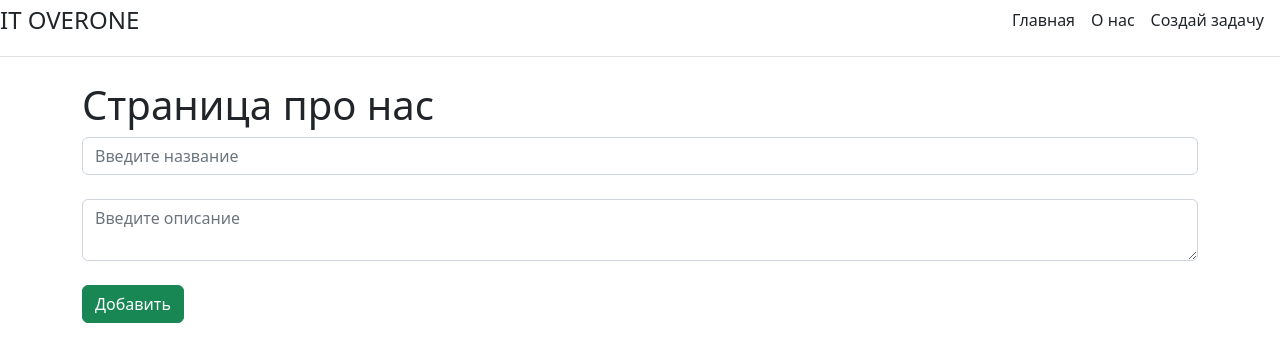
After one commit to AliceMonte/Djangoproject93-109, a Django app: template vebsite/main/templates/main/create.html in a window 1280 px wide. The commit adds this page. Shown: the top 362 px of the page. Run offline with Django 3.2, Linux system fonts and the light colour scheme; the template is opened without the code that fills it, so the values that code supplies are empty.

Commit message:
lesson 104

```diff
--- a/vebsite/main/templates/main/base.html
+++ b/vebsite/main/templates/main/base.html
@@ -17,6 +17,7 @@
       <nav class="d-inline-flex mt-2 mt-md-0 ms-md-auto">
         <a class="me-3 py-2 text-dark text-decoration-none" href="{% url 'home' %}">Главная</a>
         <a class="me-3 py-2 text-dark text-decoration-none" href="{% url 'about' %}">О нас</a>
+        <a class="me-3 py-2 text-dark text-decoration-none" href="{% url 'create' %}">Создай задачу</a>
       </nav>
 </div>
 <div class="container">
--- /dev/null
+++ b/vebsite/main/templates/main/create.html
@@ -0,0 +1,16 @@
+{% extends 'main/base.html' %}
+
+{% block title %}
+Создать новую задачу
+{% endblock %}
+
+
+{% block content %}
+    <h1>Страница про нас</h1>
+    <form method="post">
+        {% csrf_token %}
+        <input type="text" placeholder="Введите название" class="form-control"><br>
+        <textarea type="text" placeholder="Введите описание" class="form-control"></textarea><br>
+        <button type="submit" class="btn btn-success">Добавить</button>
+    </form>
+{% endblock %}
--- a/vebsite/main/urls.py
+++ b/vebsite/main/urls.py
@@ -3,5 +3,6 @@ from . import views
 
 urlpatterns = [
     path('', views.index, name='home'),
-    path('about-us', views.about, name='about')
+    path('about-us', views.about, name='about'),
+    path('create', views.create, name='create')
 ]
```
Also changed, not shown: vebsite/main/forms.py (added, +7 -0 lines), vebsite/main/views.py (+9 -3 lines).
